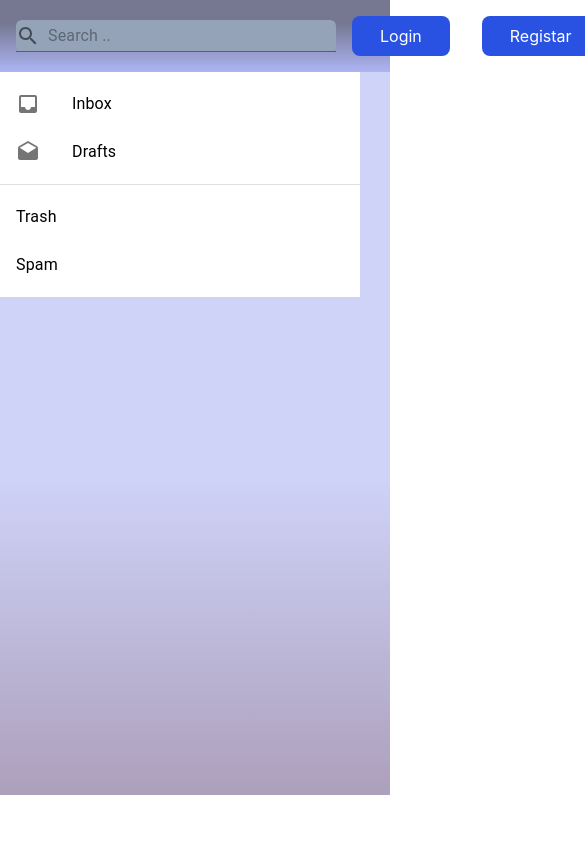
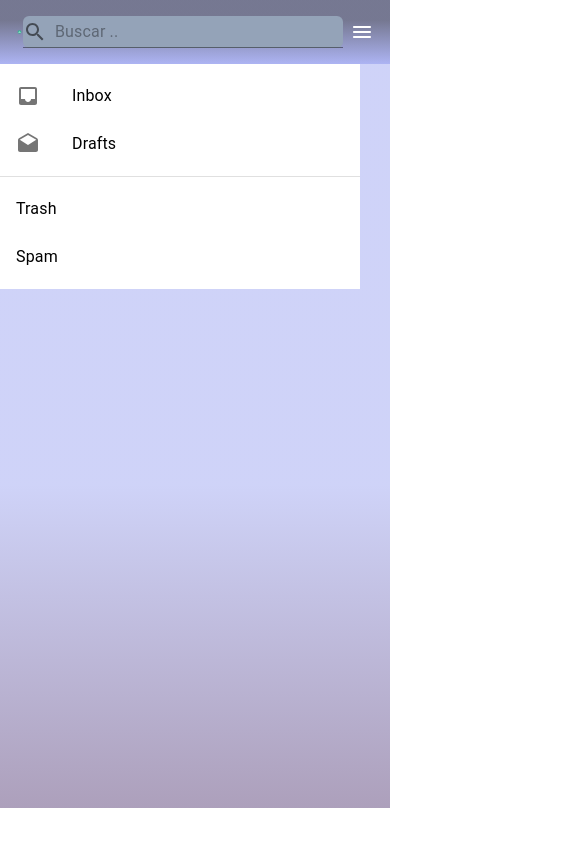
Before and after one commit to giornn0/front-jardines, a Next.js app: page / in a window 390 px wide. Shown: the top 844 px of the page, 585 px wide, since content can reach past the window. Built offline with nearby package versions, Linux system fonts and the light colour scheme.

Commit message:
fixed responsive, first part tho

```diff
--- a/components/Header.js
+++ b/components/Header.js
@@ -5,7 +5,7 @@ import CloseRoundedIcon from '@mui/icons-material/CloseRounded';
 import SearchSharpIcon from '@mui/icons-material/SearchSharp';
 import CheckBoxSharpIcon from '@mui/icons-material/CheckBoxSharp';
 import CancelSharpIcon from '@mui/icons-material/CancelSharp';
-import { Box, FormControl, Input, InputAdornment } from '@mui/material';
+import { FormControl, Input, InputAdornment } from '@mui/material';
 
 import logo from '../public/logoSchool.png'
 
@@ -23,14 +23,14 @@ export const Header = ()=>{
   return (
 
   <nav className="w-full sticky top-0 flex flex-row md:justify-center justify-between items-center p-4 bg-gradient-color-header border-rose-300">
-      <div className="basis-1/4 justify-center item-center">
-        <Image src={logo} alt="logo" className="w-32 cursor-pointer" />
+      <div className="basis-1/4 flex justify-center item-center">
+        <Image src={logo} alt="logo" className="w-25 cursor-pointer" />
       </div>
-      <div className=" basis-1/4 justify-center item-center">
-      <Box >
+      <div className=" basis-1/2 flex justify-around item-center">
         <FormControl className="w-80 mx-3 px-4 rounded-md bg-slate-400" variant="standard">
           <Input
-            placeholder="Search .."
+            fullWidth
+            placeholder="Buscar .."
             id="searcher"
             value={search}
             onKeyDown={(e)=>{
@@ -53,15 +53,14 @@ export const Header = ()=>{
             }
           />
         </FormControl>
-      </Box>
       </div>
-      <div className=" basis-1/4 justify-center item-center">
-        <div className="flex flex-row w-100 justify-end item-center text-white">
+      <div className=" basis-1/4 flex justify-center item-center">
+        <div className="md:flex hidden flex-row w-100 justify-end item-center text-white">
         <button className="bg-[#2952e3]  py-2 px-7 mx-4 rounded-lg cursor-pointer hover:bg-[#2546bd]">
           Login
         </button>
         <button className="bg-[#2952e3] py-2 px-7 mx-4 rounded-lg cursor-pointer hover:bg-[#2546bd]">
-          Registar
+          Registrar
         </button>
         </div>
       </div>
@@ -78,9 +77,13 @@ export const Header = ()=>{
           >
             <li className="text-xl w-full my-2">
               <CloseRoundedIcon onClick={()=>setToggleMenu(false)}/>
-              {options.map((title, index)=>(
-              <NavbarItem key={`item-${index}`} title={title} classProps="my-2 text-lg"/>
-          ))}
+              <button className="bg-[#2952e3]  py-2 px-7 mx-4 rounded-lg cursor-pointer hover:bg-[#2546bd]">
+                Login
+              </button>
+              <button className="bg-[#2952e3] py-2 px-7 mx-4 rounded-lg cursor-pointer hover:bg-[#2546bd]">
+                Registrar
+              </button>
+
             </li>
           </ul>
           )
--- a/pages/_app.js
+++ b/pages/_app.js
@@ -10,7 +10,7 @@ function MyApp({ Component, pageProps }) {
         href='https://fonts.googleapis.com/icon?family=Material+Icons'
       />
       <div className='w-100 h-max bg-gradient-color'>
-        <Header className='h-10'></Header>
+        <Header className='header-height'></Header>
         <div className='h-90'>
           <Component {...pageProps} />
         </div>
--- a/styles/globals.css
+++ b/styles/globals.css
@@ -43,12 +43,23 @@ a {
     hsla(234, 75%, 64%, 0.3) 40%
   );
 }
+.blue-glassmorphism {
+  background: rgb(39, 51, 89, 0.4);
+  border-radius: 16px;
+  box-shadow: 0 4px 30px rgba(0, 0, 0, 0.2);
+  backdrop-filter: blur(5px);
+  -webkit-backdrop-filter: blur(5px);
+  border: 1px solid rgba(0, 0, 0, 0.3);
+}
 
 @tailwind base;
 @tailwind components;
 @tailwind utilities;
 
+.header-height{
+  height:100px;
+}
 .h-90{
-  min-height:calc(100vh - 121.5px);
+  min-height:calc(100vh - 100px);
   max-height: fit-content;
 }
```
Also changed, not shown: public/logoSchool.png, 1 other file (tests, documents, lock files or other folders).
